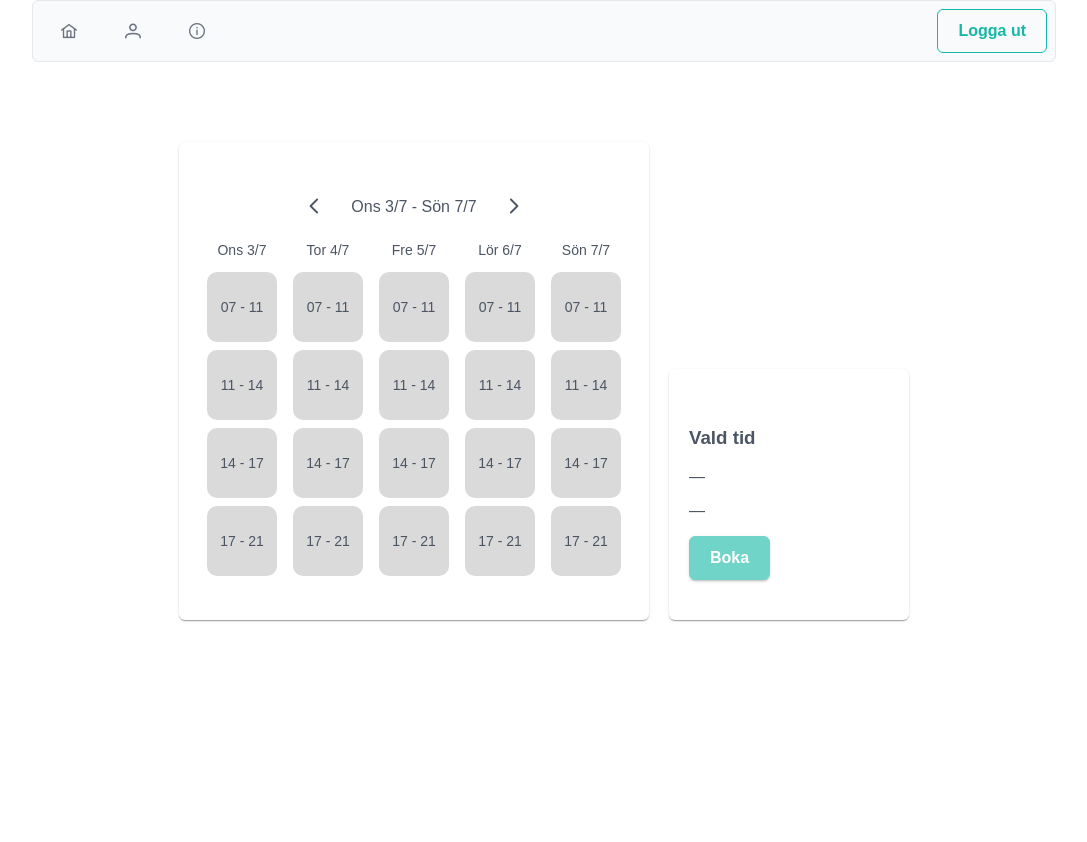
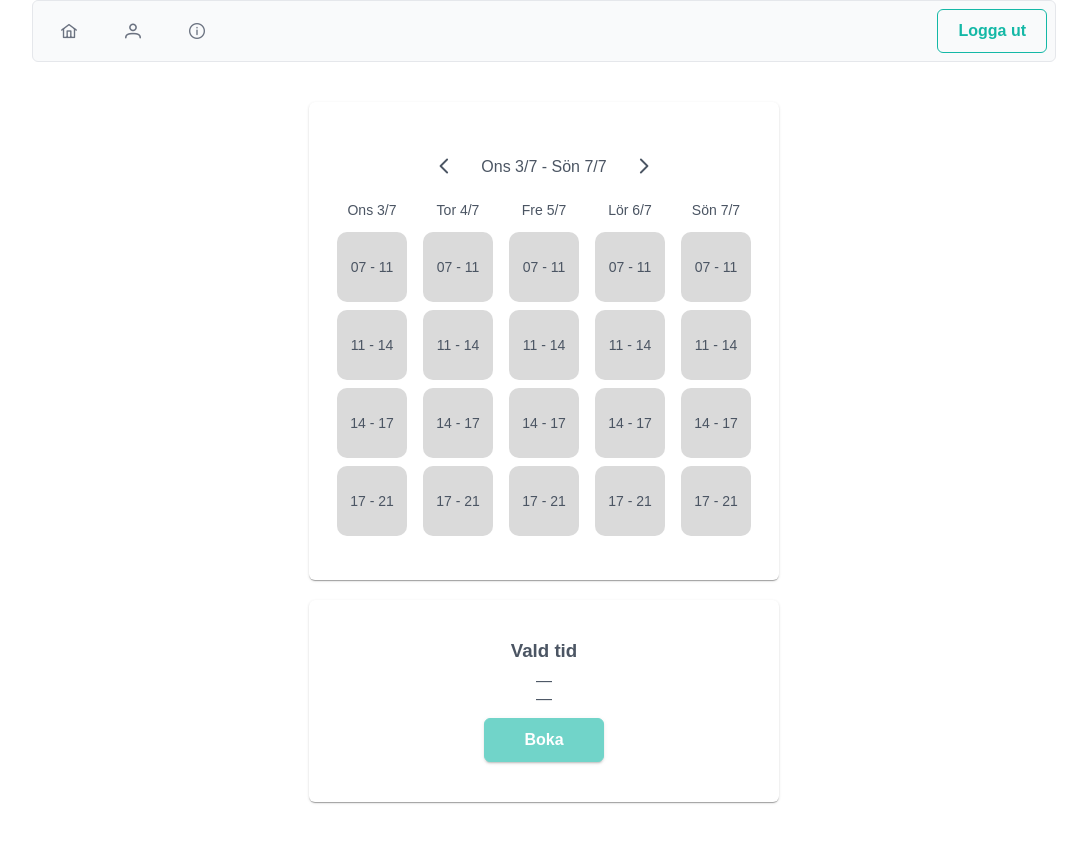
Before and after one commit to gustavAlbrekts0n/bokningsapp, a React (Create React App) app in the folder react-app/: page / in a window 1280 px wide. Shown: the whole page, without its empty margins (96-1183 px from the left). Before the commit the page ends 800 px from the top, so only its background shows below. Built offline with nearby package versions, Linux system fonts and the light colour scheme; no server answers; a web font is replaced by a local one.

Commit message:
Polish confirmation card

```diff
--- a/react-app/public/index.html
+++ b/react-app/public/index.html
@@ -7,13 +7,36 @@
     <meta name="theme-color" content="#000000" />
     <meta
       name="description"
-      content="Bokningsapp"
+      content="Web site created using create-react-app"
     />
+    <!--
+      manifest.json provides metadata used when your web app is installed on a
+      user's mobile device or desktop. See https://developers.google.com/web/fundamentals/web-app-manifest/
+    -->
     <link rel="manifest" href="%PUBLIC_URL%/manifest.json" />
-    <title>Boka Tvättid</title>
+    <!--
+      Notice the use of %PUBLIC_URL% in the tags above.
+      It will be replaced with the URL of the `public` folder during the build.
+      Only files inside the `public` folder can be referenced from the HTML.
+
+      Unlike "/favicon.ico" or "favicon.ico", "%PUBLIC_URL%/favicon.ico" will
+      work correctly both with client-side routing and a non-root public URL.
+      Learn how to configure a non-root public URL by running `npm run build`.
+    -->
+    <title>Boka tvättid</title>
   </head>
   <body>
     <noscript>You need to enable JavaScript to run this app.</noscript>
     <div id="root"></div>
+    <!--
+      This HTML file is a template.
+      If you open it directly in the browser, you will see an empty page.
+
+      You can add webfonts, meta tags, or analytics to this file.
+      The build step will place the bundled scripts into the <body> tag.
+
+      To begin the development, run `npm start` or `yarn start`.
+      To create a production bundle, use `npm run build` or `yarn build`.
+    -->
   </body>
 </html>
--- a/react-app/src/App.css
+++ b/react-app/src/App.css
@@ -70,11 +70,11 @@
 .app-body {
   width: 100%;
   max-width: var(--app-max-width);
-  padding: 80px;
+  padding: 40px;
   display: flex;
-  flex-direction: row;
+  flex-direction: column;
   justify-content: center;
-  align-items: flex-end;
+  align-items: center;
   /*background-color: rgb(252, 245, 181);*/
 }
 
@@ -101,7 +101,7 @@
   background: rgb(211, 21, 228);
 }
 
-.selection {
+.selection-old {
   width: 100%;
   display: flex;
   flex-direction: column;
@@ -111,19 +111,19 @@
   background-color: blueviolet;
 }
 
-.selection h2 {
+.selection-old h2 {
   font-size: 24px;
   font-weight: 600;
   margin: auto;
 }
 
-.selection p {
+.selection-old p {
   font-size: 18px;
   margin: auto;
   /*background-color: yellow;*/
 }
 
-.button-book {
+.button-book-old {
   padding: 12px 36px;
   margin: 8px;
   color: black;
@@ -137,7 +137,7 @@
   background-color: rgb(115, 177, 212);
 }
 
-.button-book:hover {
+.button-book-old:hover {
   background-color: rgb(104, 146, 185);
 }
 
--- a/react-app/src/App.js
+++ b/react-app/src/App.js
@@ -49,16 +49,20 @@
       return (
         <>
           <h3>Vald tid</h3>
-          <p>{"—"}</p>
-          <p>{"—"}</p>
+          <div className="selection-text">
+            <p>{"—"}</p>
+            <p>{"—"}</p>
+          </div>
         </>
       );
     }
     return (
       <>
         <h3>Vald tid</h3>
-        <p>{selectedDate}</p>
-        <p>{selectedTime}</p>
+        <div className="selection-text">
+          <p>{selectedDate}</p>
+          <p>{selectedTime}</p>
+        </div>
       </>
     );
   };
@@ -95,9 +99,9 @@
           />
           <Confirmation
             getSelectionInfo={getSelectionInfo}
-            date={selectedDate}
-            time={selectedTime}
-            user={selectedUser}
+            selectedDate={selectedDate}
+            selectedTime={selectedTime}
+            selectedUser={selectedUser}
             hasSelection={hasSelection}
             setData={setData}
           />
--- a/react-app/src/components/ButtonBook.js
+++ b/react-app/src/components/ButtonBook.js
@@ -107,7 +107,7 @@
       <div className="card flex justify-content-center">
         <Button
           onClick={() => showTemplate()}
-          className="card flex justify-content-center"
+          className="card flex justify-content-center button-book"
           label="Boka"
           raised
           disabled={!hasSelection || user === null}
--- a/react-app/src/components/Confirmation.js
+++ b/react-app/src/components/Confirmation.js
@@ -14,7 +14,8 @@
   return (
     <div className="card confirmation2">
       <Card>
-        <div>{getSelectionInfo()}</div>
+        <div className="confirmation-body">
+          <div className="selection">{getSelectionInfo()}</div>
           <ButtonBook
             date={selectedDate}
             time={selectedTime}
@@ -22,6 +23,7 @@
             hasSelection={hasSelection}
             setData={setData}
           />
+        </div>
       </Card>
     </div>
   );
--- a/react-app/src/components/calendar.css
+++ b/react-app/src/components/calendar.css
@@ -7,9 +7,48 @@
 }
 
 .confirmation2 {
-  width: 240px;
-  /*height: 481px;*/
-  margin-left: 20px;
+  width: 470px;
+  display: flex;
+  flex-direction: column;
+  justify-content: center;
+  margin-top: 20px;
+  /*background-color: rgb(38, 0, 255);*/
+}
+
+.confirmation-body {
+  display: flex;
+  flex-direction: column;
+  align-items: center;
+  text-align: center;
+  padding: 0px;
+  margin: 0px;
+  /*background-color: rgb(255, 168, 168);*/
+}
+
+.selection {
+  display: flex;
+  flex-direction: column;
+  justify-content: space-between;
+  /*background-color: yellow;*/
+}
+
+.selection h3 {
+  margin: 0;
+  /*background-color: lightblue;*/
+}
+
+.selection-text {
+  margin: 10px 0px;
+  /*background-color: rgb(255, 142, 142);*/
+}
+
+.selection p {
+  margin: 0;
+  /*background-color: rgb(236, 109, 236);*/
+}
+
+.button-book {
+  width: 120px;
 }
 
 .week-picker {
```
Also changed, not shown: 4 other files (tests, documents, lock files or other folders). Lines whose indentation alone changed are shown as unchanged.
